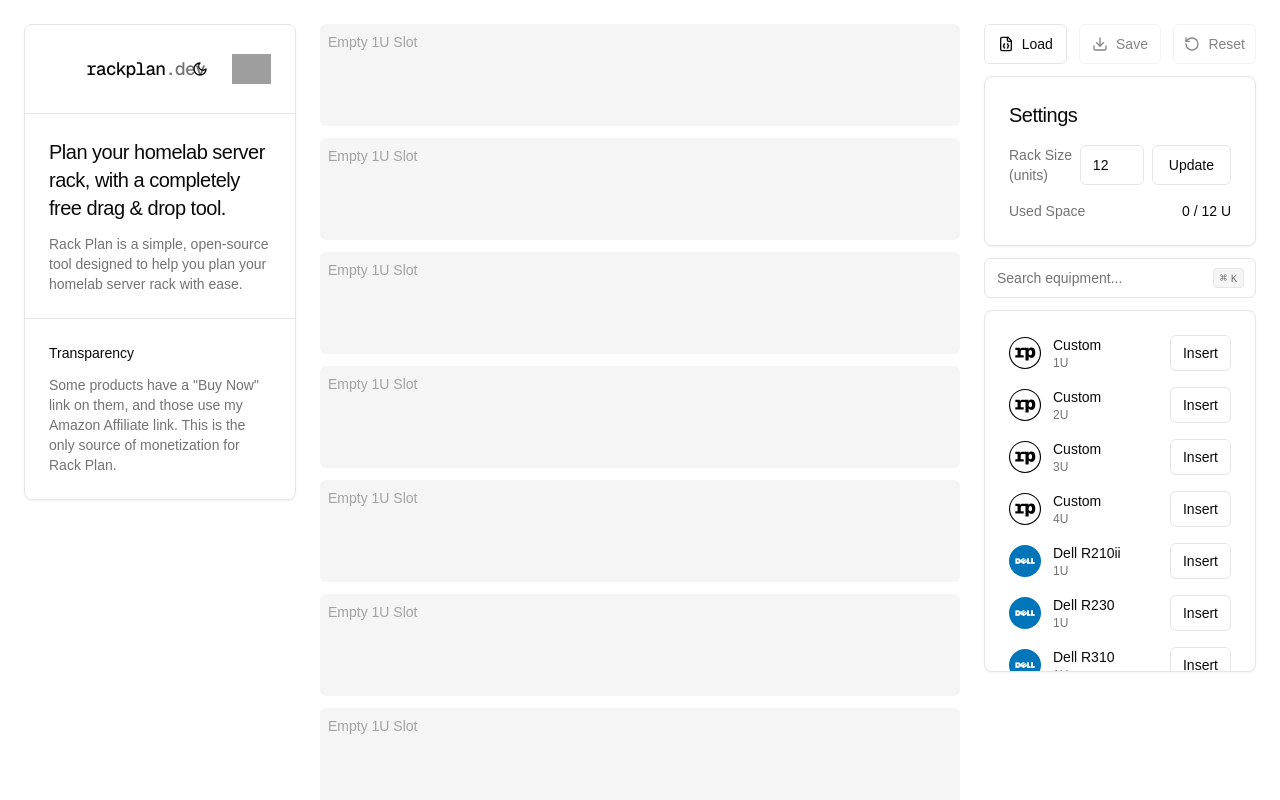
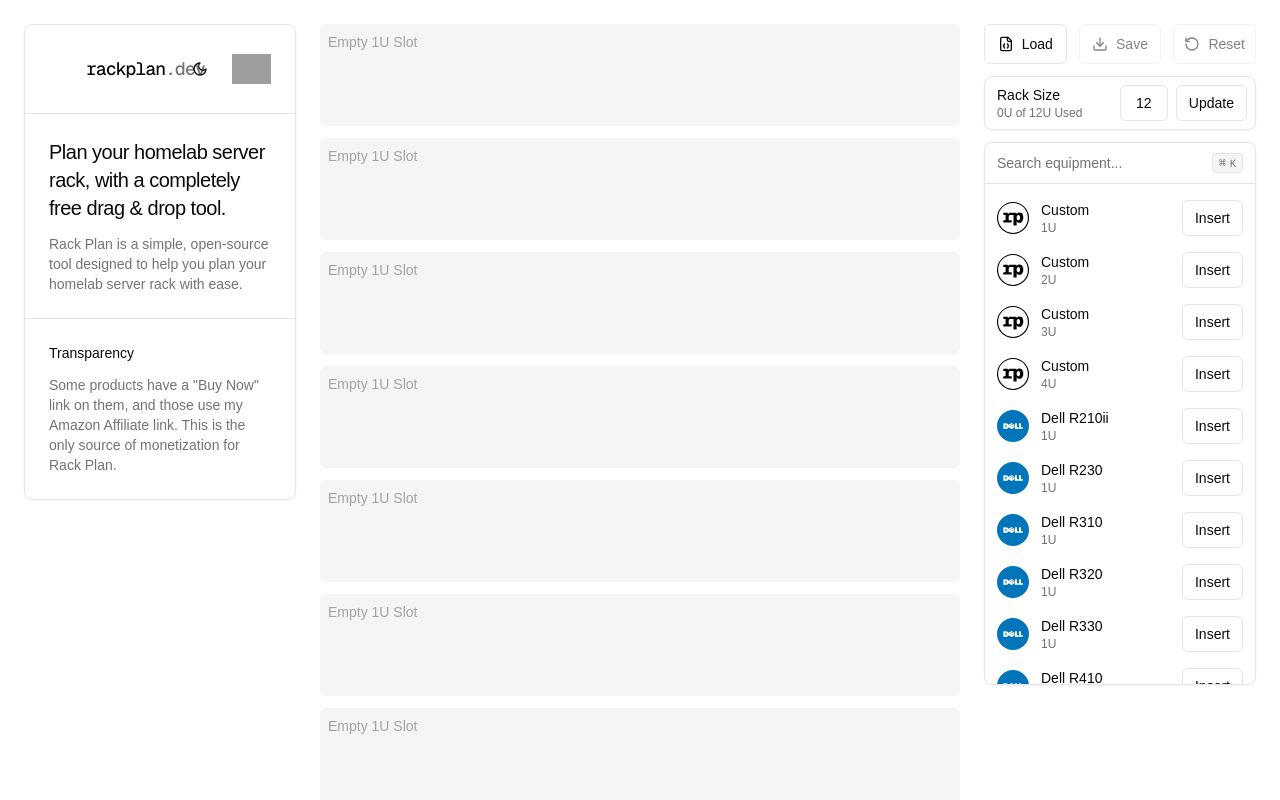
Before and after one commit to maxbailey/rackplan, a Next.js app: page / in a window 1280 px wide. Shown: the top 800 px of the page. Built offline with nearby package versions, Linux system fonts and the light colour scheme; grey boxes are pictures that could not be loaded.

Commit message:
Updated sidebar

```diff
--- a/components/settings-panel.tsx
+++ b/components/settings-panel.tsx
@@ -189,43 +189,38 @@ export default function SettingsPanel() {
           Reset
         </Button>
       </div>
-      <Card className="flex flex-col p-6 gap-4">
+      <Card className="flex flex-col p-2 pl-3 gap-4">
         <div className="flex flex-col gap-4">
-          <h1 className="text-xl font-medium tracking-tight text-foreground">
-            Settings
-          </h1>
           <form
             onSubmit={handleSubmit}
             className="flex flex-row w-full items-center justify-between"
           >
-            <span className="text-sm text-muted-foreground">
-              Rack Size (units)
+            <div className="flex flex-col gap-0">
+              <span className="text-sm text-foreground">Rack Size</span>
+              <span className="text-xs text-muted-foreground">
+                {usedSlots}U of {slotCount}U Used
               </span>
-            <div className="flex items-center gap-2">
+            </div>
+            <div className="flex items-stretch gap-2">
               <Input
                 type="number"
                 min={1}
                 max={50}
                 value={inputValue}
                 onChange={(e) => setInputValue(e.target.value)}
-                className="w-16 [appearance:textfield] [&::-webkit-outer-spin-button]:appearance-none [&::-webkit-inner-spin-button]:appearance-none"
+                className="w-12 h-9 p-1.5 text-center [appearance:textfield] [&::-webkit-outer-spin-button]:appearance-none [&::-webkit-inner-spin-button]:appearance-none"
               />
-              <Button variant="outline" type="submit">
+              <Button variant="outline" size="sm" type="submit">
                 Update
               </Button>
             </div>
           </form>
-          <div className="flex flex-row w-full items-center justify-between">
-            <span className="text-sm text-muted-foreground">Used Space</span>
-            <span className="text-sm font-medium">
-              {usedSlots} / {slotCount} U
-            </span>
-          </div>
         </div>
       </Card>
-      <div className="relative">
+      <Card className="flex flex-col">
+        <div className="relative border-b">
           <Input
-          className="pe-11"
+            className="pe-11 border-none rounded-lg"
             placeholder="Search equipment..."
             type="search"
             value={searchQuery}
@@ -237,7 +232,6 @@ export default function SettingsPanel() {
             </kbd>
           </div>
         </div>
-      <Card className="flex flex-col">
         {loading ? (
           <div className="flex items-center justify-center w-full p-6">
             <Image
@@ -248,8 +242,8 @@ export default function SettingsPanel() {
             />
           </div>
         ) : (
-          <ScrollArea className="h-[360px]">
-            <div className="px-6 py-4">
+          <ScrollArea className="h-[500px]">
+            <div className="px-3 py-2">
               {filteredEquipment.map((item) => {
                 const size = parseInt(item.size);
                 const canFit = canFitEquipment(size);
```
Lines whose indentation alone changed are shown as unchanged.
